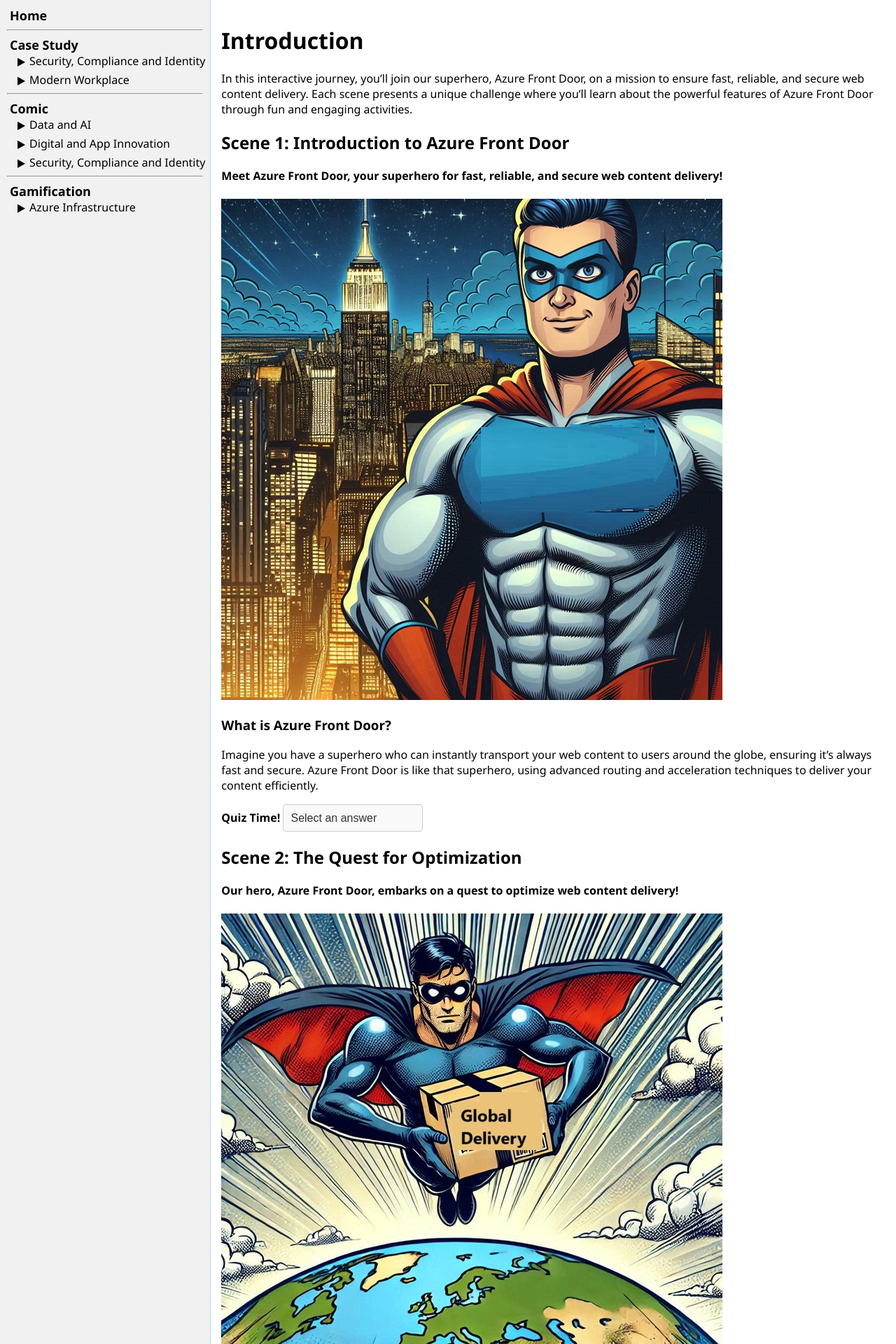
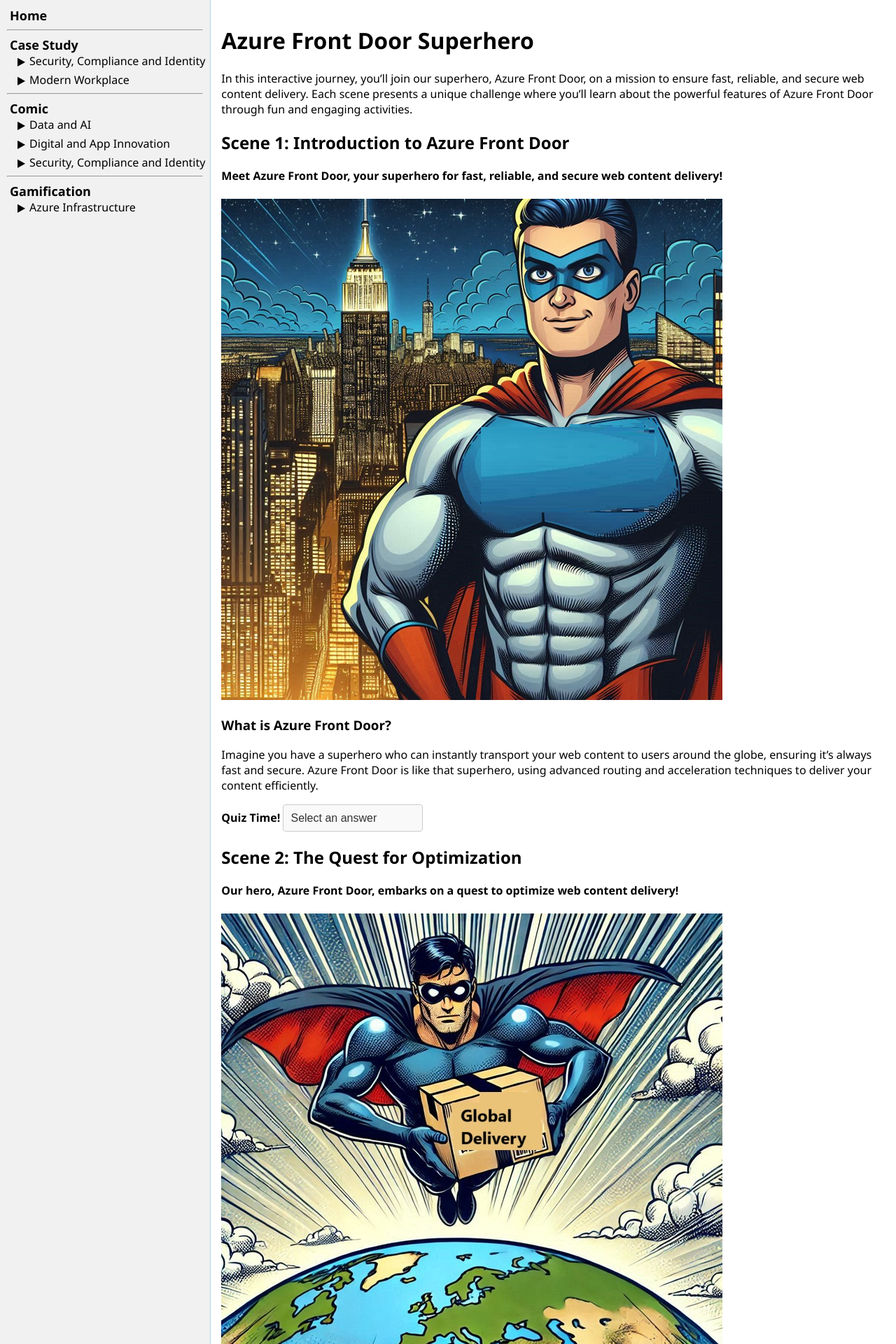
Before and after one commit to ningweinw/iengage, a Jekyll site: the page built from project-files/gamification/Azure Infrastructure/Azure Front Door Superhero.md, in a window 1280 px wide. Shown: the top 1920 px of the page at 70% size. Built offline with Jekyll 4.4.1, drawn with Linux system fonts in a browser that asks for light colours; nearby versions of some CDN libraries.

Commit message:
Update Azure Front Door Superhero.md

```diff
--- a/project-files/gamification/Azure Infrastructure/Azure Front Door Superhero.md
+++ b/project-files/gamification/Azure Infrastructure/Azure Front Door Superhero.md
@@ -5,7 +5,7 @@
 sub-category: "Azure Infrastructure"
 courses: [AZ-305,AZ-700]
 ---
-# Introduction
+# Azure Front Door Superhero
 In this interactive journey, you'll join our superhero, Azure Front Door, on a mission to ensure fast, reliable, and secure web content delivery. Each scene presents a unique challenge where you'll learn about the powerful features of Azure Front Door through fun and engaging activities.
 
 ## Scene 1: Introduction to Azure Front Door
```
